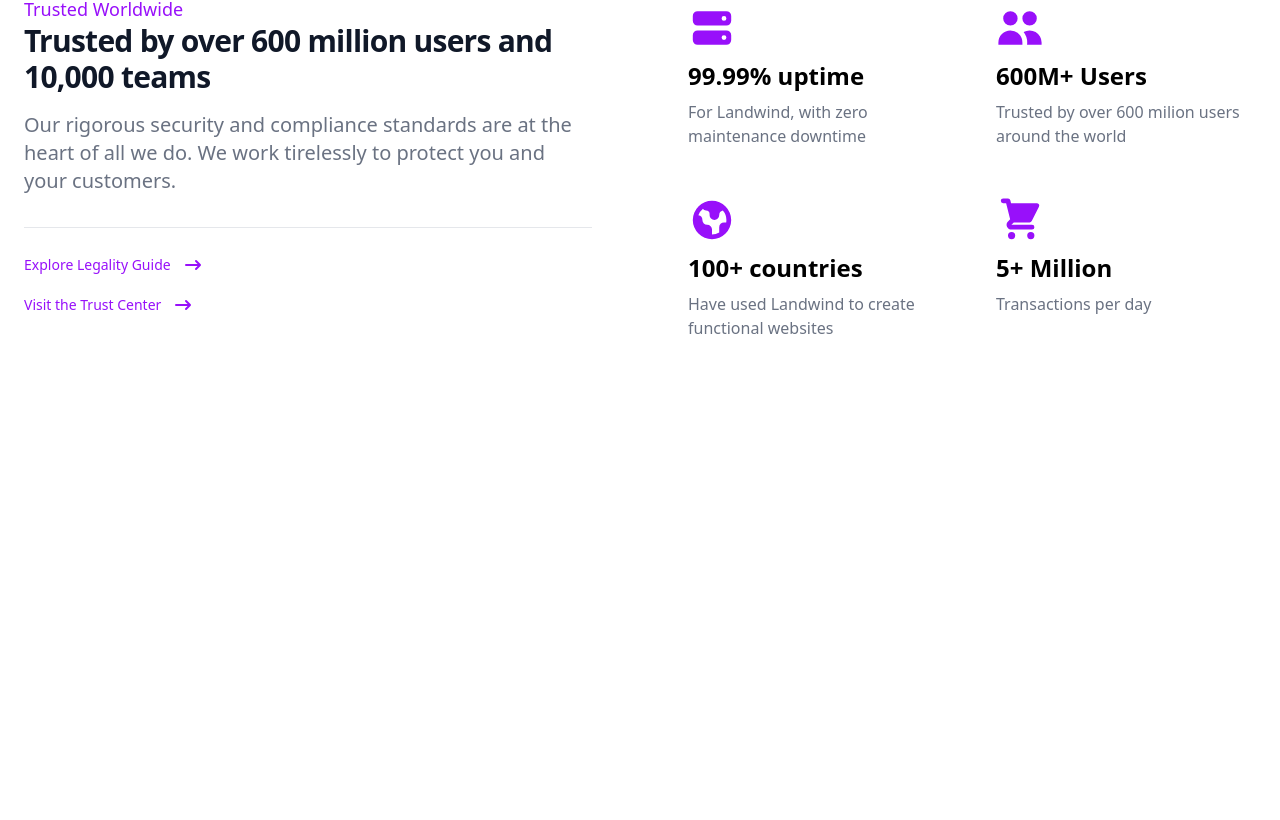
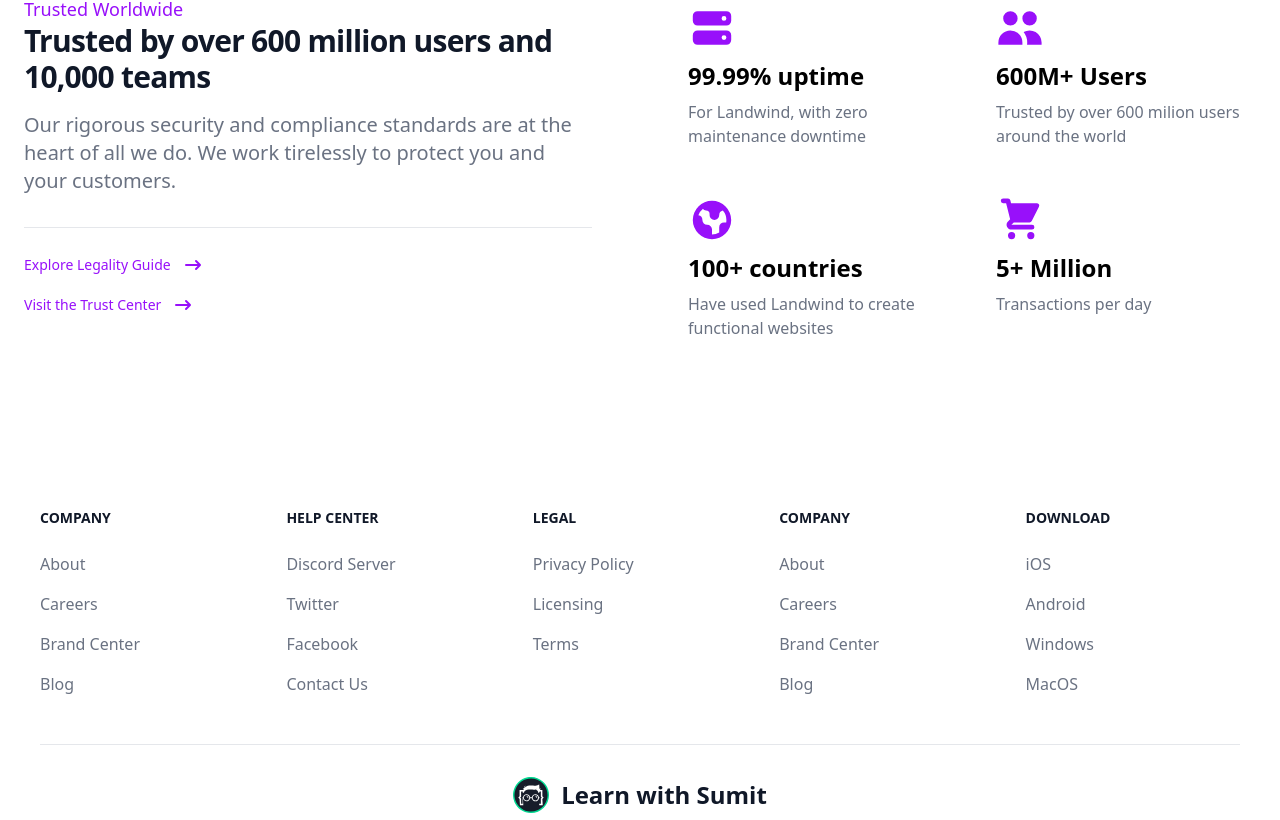
Before and after one commit to devhimelali/agency-landing-page-using-react-js, a React (Vite) app: page / in a window 1280 px wide. Shown: the part 1977-2797 px from the top of the page. Before the commit the page ends 2421 px from the top, so only its background shows below. Built offline with nearby package versions, Linux system fonts and the light colour scheme.

Commit message:
Footer section done

```diff
--- a/src/App.jsx
+++ b/src/App.jsx
@@ -1,5 +1,6 @@
 import Home from "./Home";
 import Header from "./components/Header/Header";
+import Footer from "./components/footer/Footer";
 
 
 function App() {
@@ -8,6 +9,7 @@ function App() {
       <>
           <Header/>
           <Home />
+          <Footer/>
       </>
   )
 }
--- /dev/null
+++ b/src/components/FooterTwo.jsx
@@ -0,0 +1,23 @@
+export default function FooterTwo({logo, appName, copyRightText, creditTextOne, creditTextTwo}) {
+    return (
+        <div className="text-center">
+            <a href="#"
+               className="flex items-center justify-center mb-5 text-2xl font-semibold text-gray-900 dark:text-white">
+                <img src={logo} className="h-6 mr-3 sm:h-9" alt={appName}/>
+                { appName}
+            </a>
+            <span className="block text-sm text-center text-gray-500 dark:text-gray-400">
+                        © {copyRightText}
+                        <a href="#" target="_blank"
+                           className="text-purple-600 hover:underline dark:text-purple-500">
+                            { creditTextOne }
+                        </a>
+                        and
+                        <a href="#"
+                           className="text-purple-600 hover:underline dark:text-purple-500">
+                            { creditTextTwo}
+                        </a>.
+                </span>
+        </div>
+    )
+}
--- a/src/components/Header/Header.jsx
+++ b/src/components/Header/Header.jsx
@@ -13,7 +13,7 @@ export default function Header() {
                             <Logo {...headerInfo.logo}/>
                         </a>
                         <div className="flex items-center lg:order-2">
-                            <Button className={'text-white bg-purple-700 hover:bg-purple-800 focus:ring-4 focus:ring-purple-300 dark:bg-purple-600 dark:hover:bg-purple-700 focus:outline-none dark:focus:ring-purple-800'}>
+                            <Button className={'px-4 lg:px-5 py-2 lg:py-2.5 sm:mr-2 lg:mr-0 rounded-lg text-white bg-purple-700 hover:bg-purple-800 focus:ring-4 focus:ring-purple-300 dark:bg-purple-600 dark:hover:bg-purple-700 focus:outline-none dark:focus:ring-purple-800'}>
                                 Download
                             </Button>
                         </div>
--- a/src/components/footer/Footer.jsx
+++ b/src/components/footer/Footer.jsx
@@ -1 +1,19 @@
-export default function Footer() {}
+import {footerInfo, footerInfo2} from '../../data/footer.js'
+import FooterNavbar from "./FooterNavbar";
+import FooterTwo from "../FooterTwo.jsx";
+
+export default function Footer() {
+    return (
+        <footer className="bg-white dark:bg-gray-800">
+            <div className="max-w-screen-xl p-4 py-6 mx-auto lg:py-16 md:p-8 lg:p-10">
+                <div className="grid grid-cols-2 gap-8 md:grid-cols-3 lg:grid-cols-5">
+                    {footerInfo.map((menu) => (
+                        <FooterNavbar {...menu} key={menu.id}/>
+                    ))}
+                </div>
+                <hr className="my-6 border-gray-200 sm:mx-auto dark:border-gray-700 lg:my-8"/>
+                <FooterTwo {...footerInfo2}/>
+            </div>
+        </footer>
+    )
+}
--- /dev/null
+++ b/src/components/footer/FooterNavLink.jsx
@@ -0,0 +1,7 @@
+export default function FooterNavLink({text, href}) {
+    return (
+        <li className="mb-4">
+            <a href={href} className=" hover:underline">{text}</a>
+        </li>
+    )
+}
--- /dev/null
+++ b/src/components/footer/FooterNavbar.jsx
@@ -0,0 +1,14 @@
+import FooterNavLink from "./FooterNavLink.jsx";
+
+export default function FooterNavbar({heading, links}) {
+    return(
+        <div>
+            <h3 className="mb-6 text-sm font-semibold text-gray-900 uppercase dark:text-white">{heading}</h3>
+            <ul className="text-gray-500 dark:text-gray-400">
+                {links.map((link) => (
+                    <FooterNavLink {...link} key={link.id}/>
+                ))}
+            </ul>
+        </div>
+    )
+}
--- /dev/null
+++ b/src/data/footer.js
@@ -0,0 +1,139 @@
+import Logo from '../assets/logo.svg'
+
+const footerInfo = [
+    {
+        id: 1,
+        heading: "Company",
+        links: [
+            {
+                id: 1,
+                text: "About",
+                href: "#"
+            },
+            {
+                id: 2,
+                text: "Careers",
+                href: "#"
+            },
+            {
+                id: 3,
+                text: "Brand Center",
+                href: "#"
+            },
+            {
+                id: 4,
+                text: "Blog",
+                href: "#"
+            }
+        ]
+    },
+    {
+        id: 2,
+        heading: "Help center",
+        links: [
+            {
+                id: 1,
+                text: "Discord Server",
+                href: "#"
+            },
+            {
+                id: 2,
+                text: "Twitter",
+                href: "#"
+            },
+            {
+                id: 3,
+                text: "Facebook",
+                href: "#"
+            },
+            {
+                id: 4,
+                text: "Contact Us",
+                href: "#"
+            }
+        ]
+    },
+    {
+        id: 3,
+        heading: "Legal",
+        links: [
+            {
+                id: 1,
+                text: "Privacy Policy",
+                href: "#"
+            },
+            {
+                id: 2,
+                text: "Licensing",
+                href: "#"
+            },
+            {
+                id: 3,
+                text: "Terms",
+                href: "#"
+            }
+        ]
+    },
+    {
+        id: 4,
+        heading: "Company",
+        links: [
+            {
+                id: 1,
+                text: "About",
+                href: "#"
+            },
+            {
+                id: 2,
+                text: "Careers",
+                href: "#"
+            },
+            {
+                id: 3,
+                text: "Brand Center",
+                href: "#"
+            },
+            {
+                id: 4,
+                text: "Blog",
+                href: "#"
+            }
+        ]
+    },
+    {
+        id: 5,
+        heading: "Download",
+        links: [
+            {
+                id: 1,
+                text: "iOS",
+                href: "#"
+            },
+            {
+                id: 2,
+                text: "Android",
+                href: "#"
+            },
+            {
+                id: 3,
+                text: "Windows",
+                href: "#"
+            },
+            {
+                id: 4,
+                text: "MacOS",
+                href: "#"
+            }
+        ]
+    }
+]
+
+const footerInfo2 = {
+    logo: Logo,
+    appName: "Learn with Sumit",
+    copyRightText: "2024-2025 Learn with Sumit. All Rights Reserved. Built with",
+    creditTextOne: " Flowbite",
+    creditTextTwo: " Tailwind CSS"
+}
+
+export {footerInfo, footerInfo2}
```
